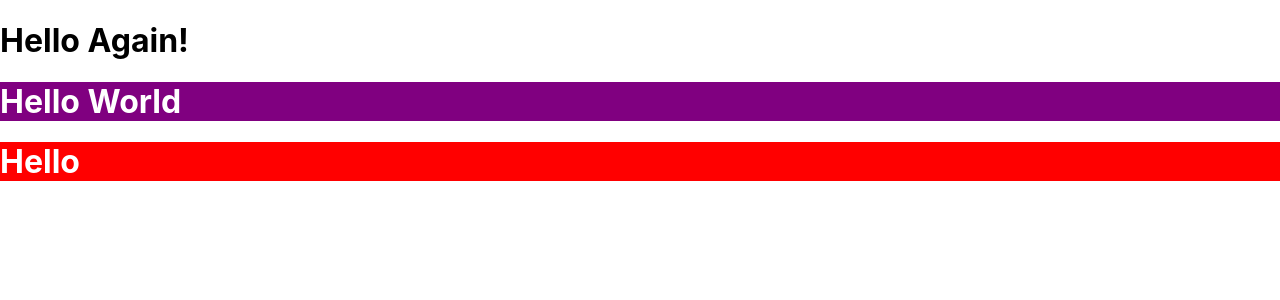
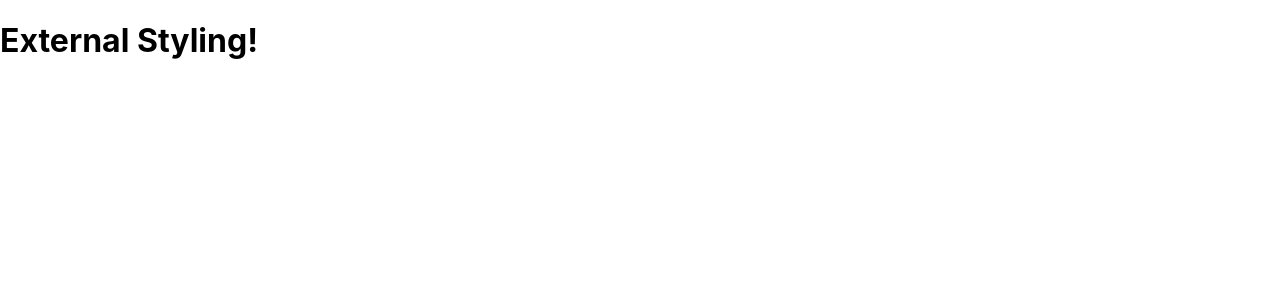
Before and after one commit to AbhinavTongale/reactapp2, a React (Create React App) app: page / in a window 1280 px wide. Shown: the top 300 px of the page. Built offline with nearby package versions, Linux system fonts and the light colour scheme.

Commit message:
external style

```diff
--- a/src/App.js
+++ b/src/App.js
@@ -1,17 +1,7 @@
-import "./App.css";
-
 function App() {
-  let mystyle = { color: "white", background: "purple" };
-
   return (
     <div>
-      <h1 className="beautify">Hello Again!</h1>
-
-      {/** This is kind of internal. Note: Only one curly braces. */}
-      <h1 style={mystyle}>Hello World</h1>
-
-      {/* THIS IS INLINE STYLING */}
-      <h1 style={{ color: "white", backgroundColor: "red" }}>Hello</h1>
+      <h1 className="beautify">External Styling!</h1>
     </div>
   );
 }
```
